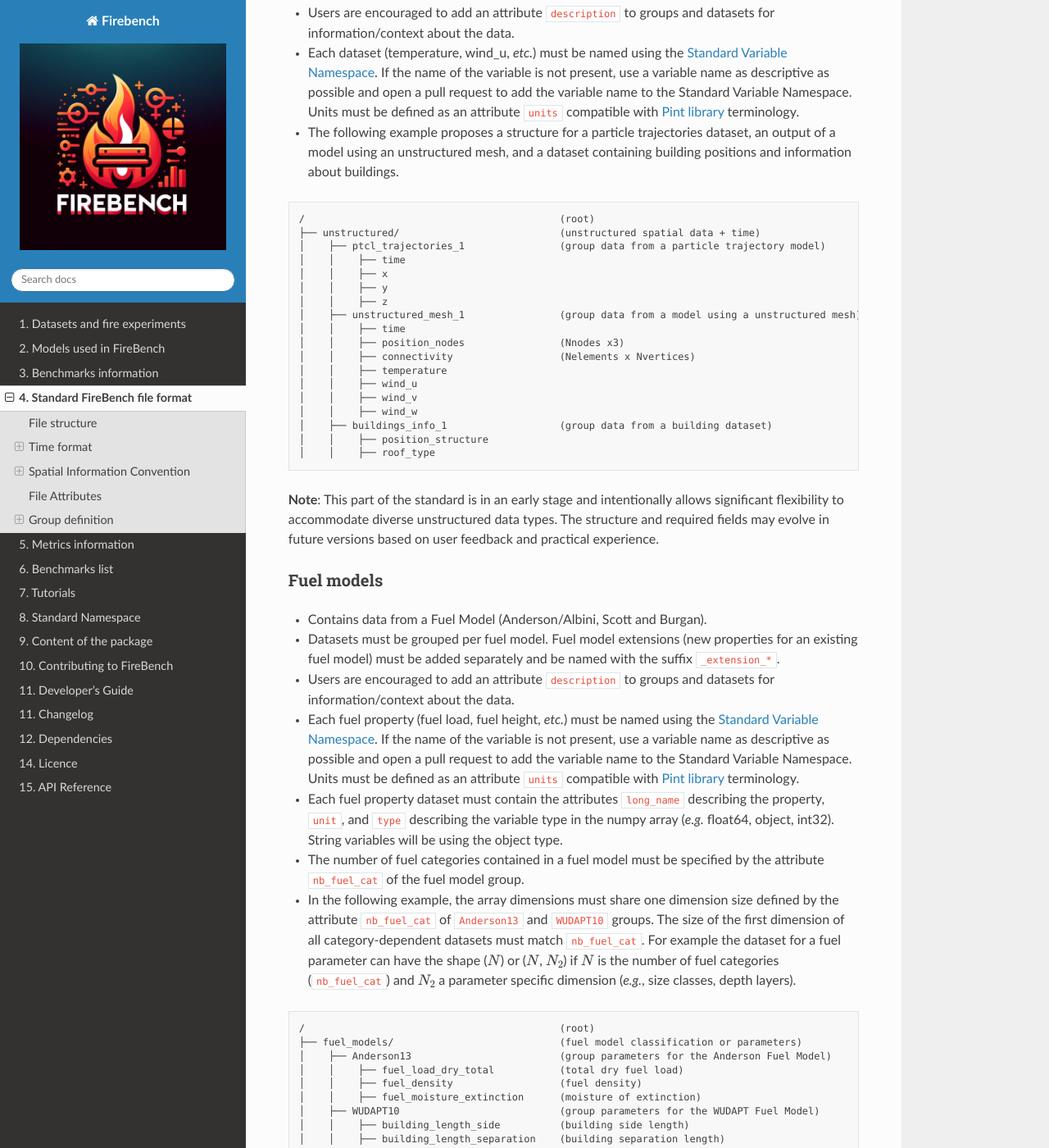
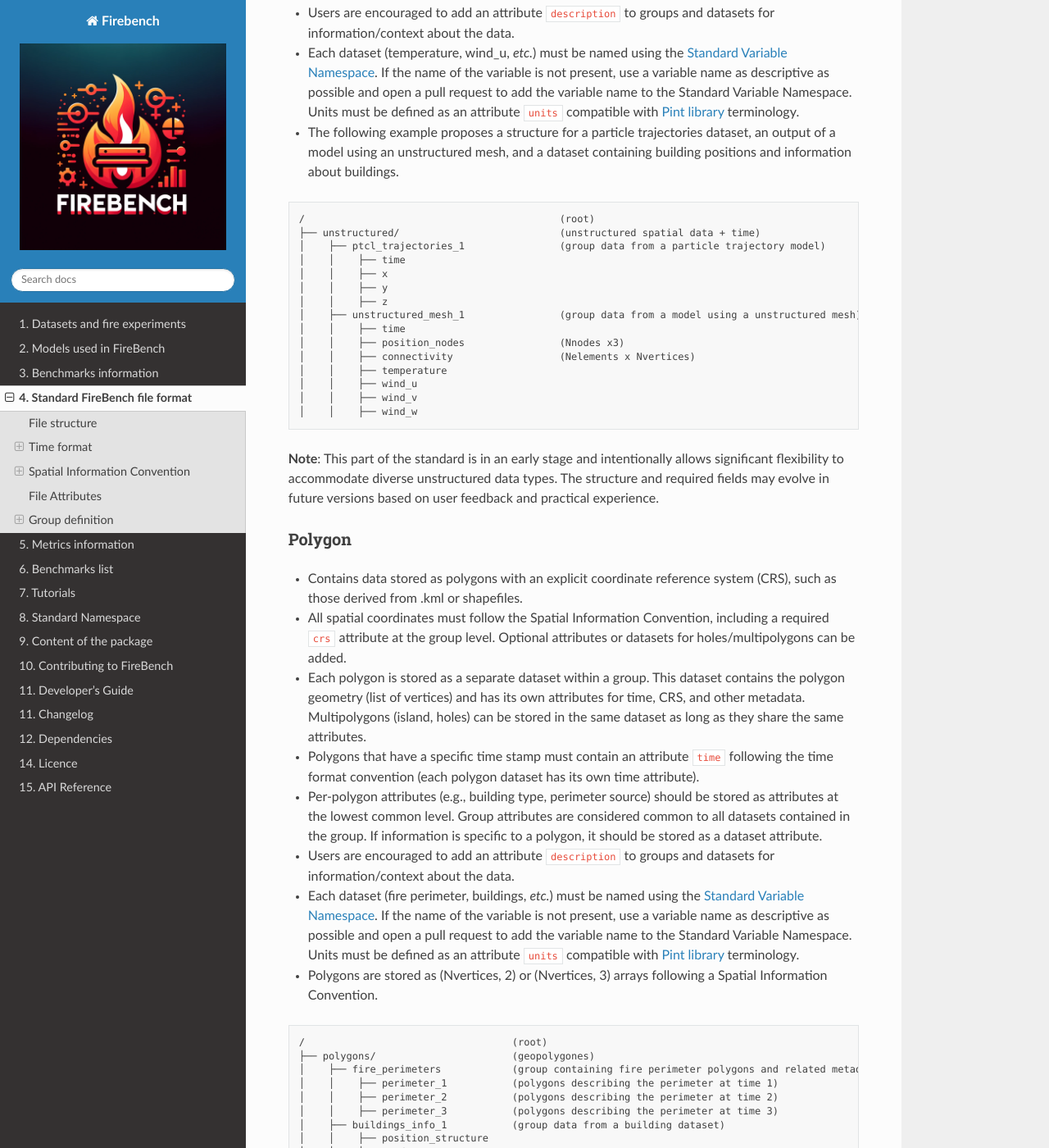
Before and after one commit to wirc-sjsu/firebench, a Sphinx documentation site: the page built from docs/standard_format.md, in a window 1280 px wide and 1400 px high, scrolled down 9170 px. Shown: the whole window at 82% size. Built offline with Sphinx 7.4.7 and the Read the Docs theme 3.1.0, drawn with Linux system fonts in a browser that asks for light colours; some of the changed text lies outside the part shown.

Commit message:
add standard for polygons

````diff
--- a/docs/standard_format.md
+++ b/docs/standard_format.md
@@ -302,7 +302,7 @@ Attributs | Type | Description
 ```
 
 ### Unstructured
-- Contains data with unstructured spatial coordinates (*i.e* not associated with a regular grid). It includes trajectories, buildings, and unstructured meshes.
+- Contains data with unstructured spatial coordinates (*i.e* not associated with a regular grid). It includes trajectories, or unstructured meshes.
 - Datasets must be grouped at the lowest common level that minimizes data duplication. Variables sharing the same time coordinate and the same spatial coordinate are placed in the same data group.
 - All spatial coordinates must follow the Spatial Information Convention, including CRS where applicable.
 - Users are encouraged to add an attribute `description` to groups and datasets for information/context about the data.
@@ -325,19 +325,40 @@ Attributs | Type | Description
 │    │    ├── wind_u
 │    │    ├── wind_v
 │    │    ├── wind_w
-│    ├── buildings_info_1                   (group data from a building dataset)
-│    │    ├── position_structure
-│    │    ├── roof_type
 ```
 
 **Note**: This part of the standard is in an early stage and intentionally allows significant flexibility to accommodate diverse unstructured data types. The structure and required fields may evolve in future versions based on user feedback and practical experience.
 
+### Polygon
+- Contains data stored as polygons with an explicit coordinate reference system (CRS), such as those derived from .kml or shapefiles.
+- All spatial coordinates must follow the Spatial Information Convention, including a required `crs` attribute at the group level. Optional attributes or datasets for holes/multipolygons can be added.
+- Each polygon is stored as a separate dataset within a group. This dataset contains the polygon geometry (list of vertices) and has its own attributes for time, CRS, and other metadata. Multipolygons (island, holes) can be stored in the same dataset as long as they share the same attributes.
+- Polygons that have a specific time stamp must contain an attribute `time` following the time format convention (each polygon dataset has its own time attribute).
+- Per-polygon attributes (e.g., building type, perimeter source) should be stored as attributes at the lowest common level. Group attributes are considered common to all datasets contained in the group. If information is specific to a polygon, it should be stored as a dataset attribute.
+- Users are encouraged to add an attribute `description` to groups and datasets for information/context about the data.
+- Each dataset (fire perimeter, buildings, *etc.*) must be named using the [Standard Variable Namespace](./namespace.md). If the name of the variable is not present, use a variable name as descriptive as possible and open a pull request to add the variable name to the Standard Variable Namespace. Units must be defined as an attribute `units` compatible with [Pint library](https://pint.readthedocs.io/en/stable/) terminology.
+- Polygons are stored as (Nvertices, 2) or (Nvertices, 3) arrays following a Spatial Information Convention.
+
+```
+/                                   (root)
+├── polygons/                       (geopolygones)
+│    ├── fire_perimeters            (group containing fire perimeter polygons and related metadata)
+│    │    ├── perimeter_1           (polygons describing the perimeter at time 1)
+│    │    ├── perimeter_2           (polygons describing the perimeter at time 2)
+│    │    ├── perimeter_3           (polygons describing the perimeter at time 3)
+│    ├── buildings_info_1           (group data from a building dataset)
+│    │    ├── position_structure
+│    │    ├── roof_type
+```
+**Note**: This part of the standard is in an early stage and intentionally allows significant flexibility to accommodate diverse geopolygons data types. The structure and required fields may evolve in future versions based on user feedback and practical experience.
+
+
 ### Fuel models
 - Contains data from a Fuel Model (Anderson/Albini, Scott and Burgan).
 - Datasets must be grouped per fuel model. Fuel model extensions (new properties for an existing fuel model) must be added separately and be named with the suffix `_extension_*`.
-- Users are encouraged to add an attribute `description` to groups and datasets for information/context about the data.
 - Each fuel property (fuel load, fuel height, *etc.*) must be named using the [Standard Variable Namespace](./namespace.md). If the name of the variable is not present, use a variable name as descriptive as possible and open a pull request to add the variable name to the Standard Variable Namespace. Units must be defined as an attribute `units` compatible with [Pint library](https://pint.readthedocs.io/en/stable/) terminology.
 - Each fuel property dataset must contain the attributes `long_name` describing the property, `unit`, and `type` describing the variable type in the numpy array (*e.g.* float64, object, int32). String variables will be using the object type.
+- Users are encouraged to add an attribute `description` to groups and datasets for information/context about the data.
 - The number of fuel categories contained in a fuel model must be specified by the attribute `nb_fuel_cat` of the fuel model group.
 - In the following example, the array dimensions must share one dimension size defined by the attribute `nb_fuel_cat` of `Anderson13` and `WUDAPT10` groups. The size of the first dimension of all category-dependent datasets must match `nb_fuel_cat`. For example the dataset for a fuel parameter can have the shape ($N$) or ($N$, $N_2$) if $N$ is the number of fuel categories (`nb_fuel_cat`) and $N_2$ a parameter specific dimension (*e.g.*, size classes, depth layers).
 
````
